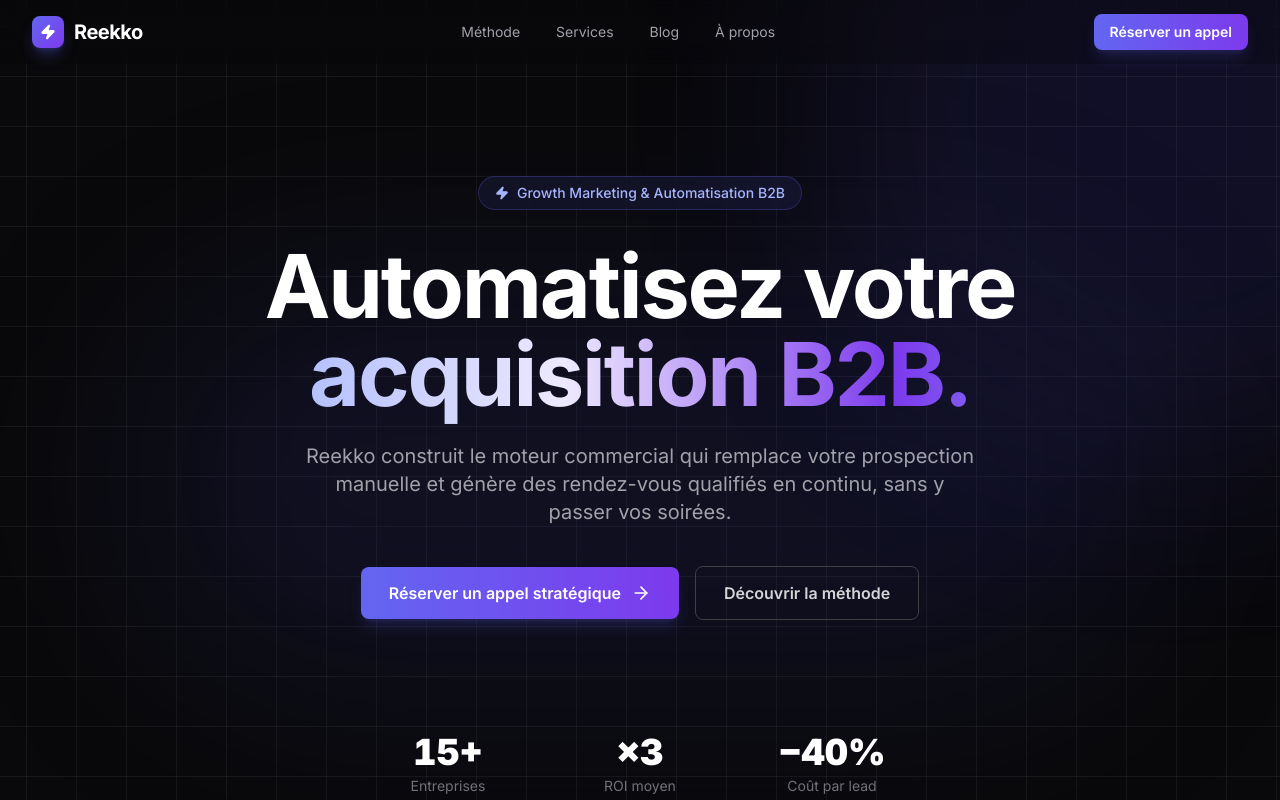
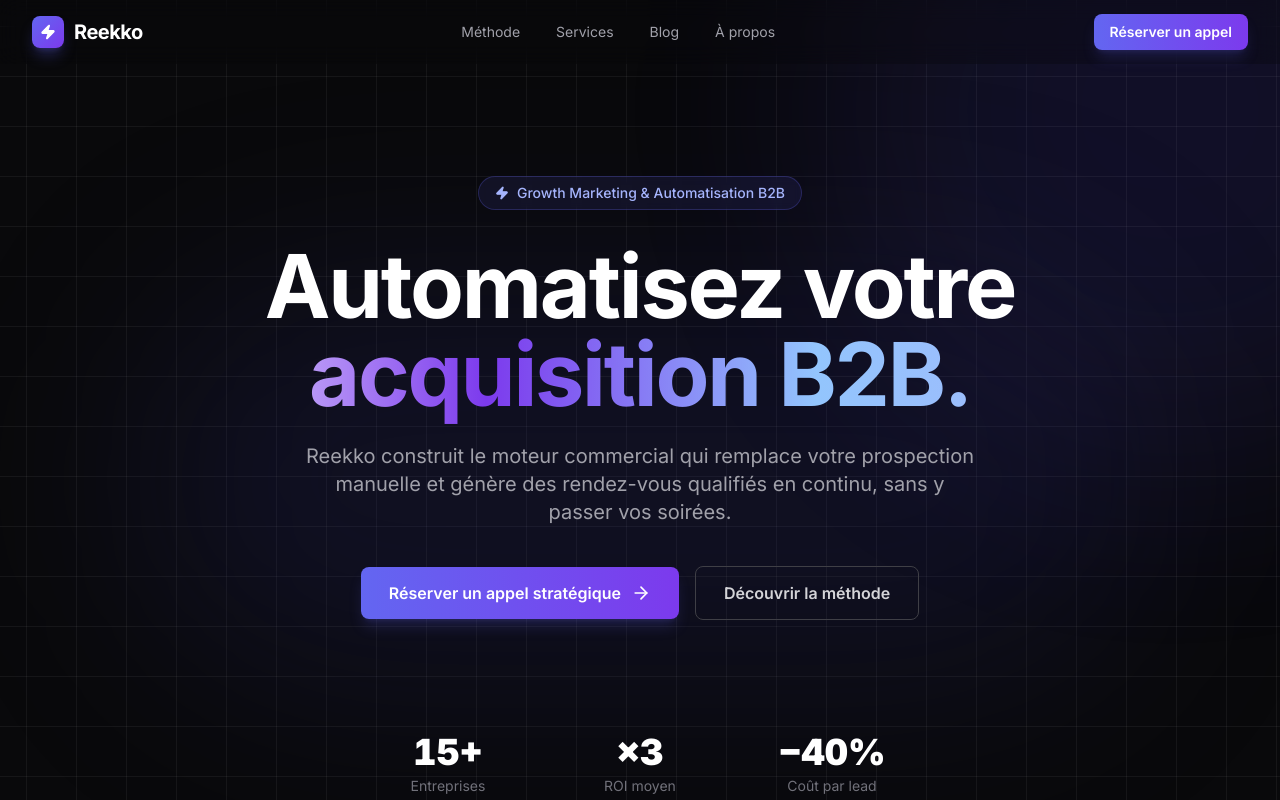
Before and after one commit to Laremss/Reekko, a Next.js app: page / in a window 1280 px wide. Shown: the top 800 px of the page. Built offline with nearby package versions, Linux system fonts and the light colour scheme.

Commit message:
Modification du site

```diff
--- a/app/globals.css
+++ b/app/globals.css
@@ -102,8 +102,8 @@
 
 /* Animated gradient text — shimmer sweep */
 @keyframes shimmer {
-  0%   { background-position: 0% center; }
-  100% { background-position: 200% center; }
+  0%   { background-position: 200% center; }
+  100% { background-position: 0% center; }
 }
 
 .animate-gradient-text {
@@ -120,7 +120,7 @@
   background-clip: text;
   color: transparent;
   background-size: 200% auto;
-  animation: shimmer 3s linear infinite;
+  animation: shimmer 5s linear infinite;
 }
 
 /* MDX / Prose overrides */
```
